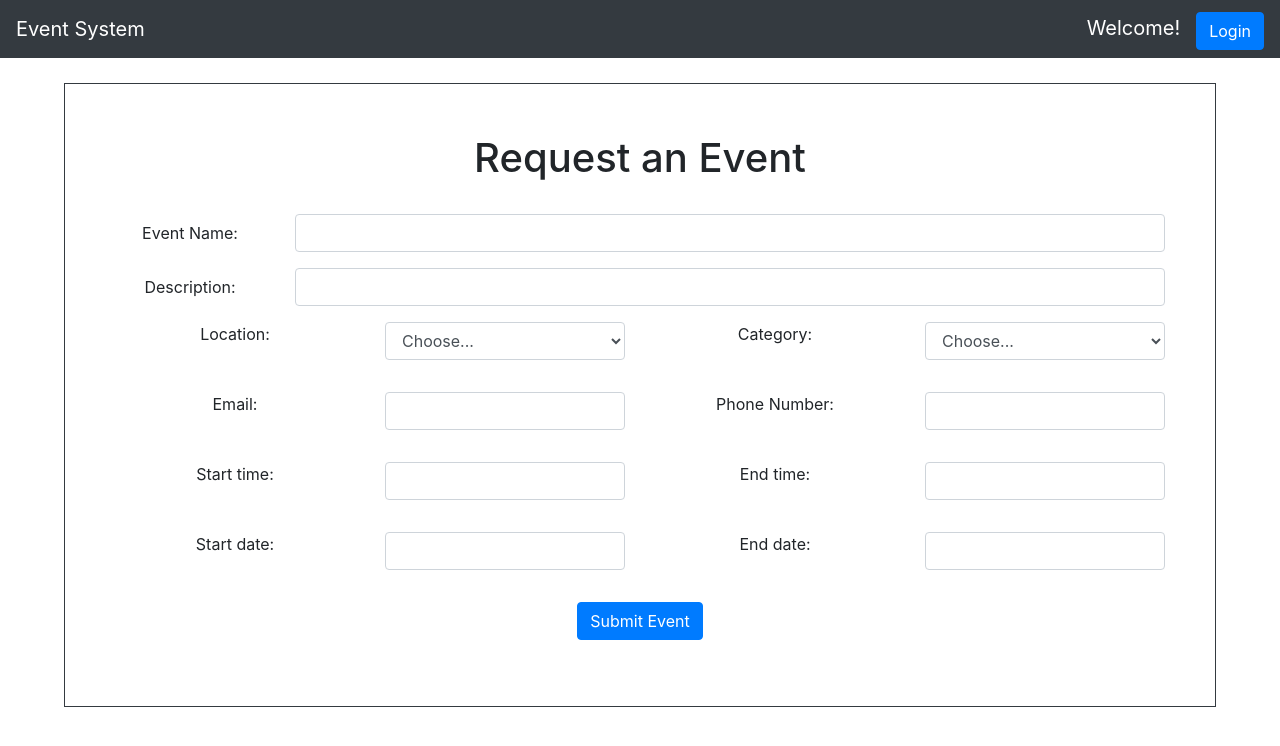
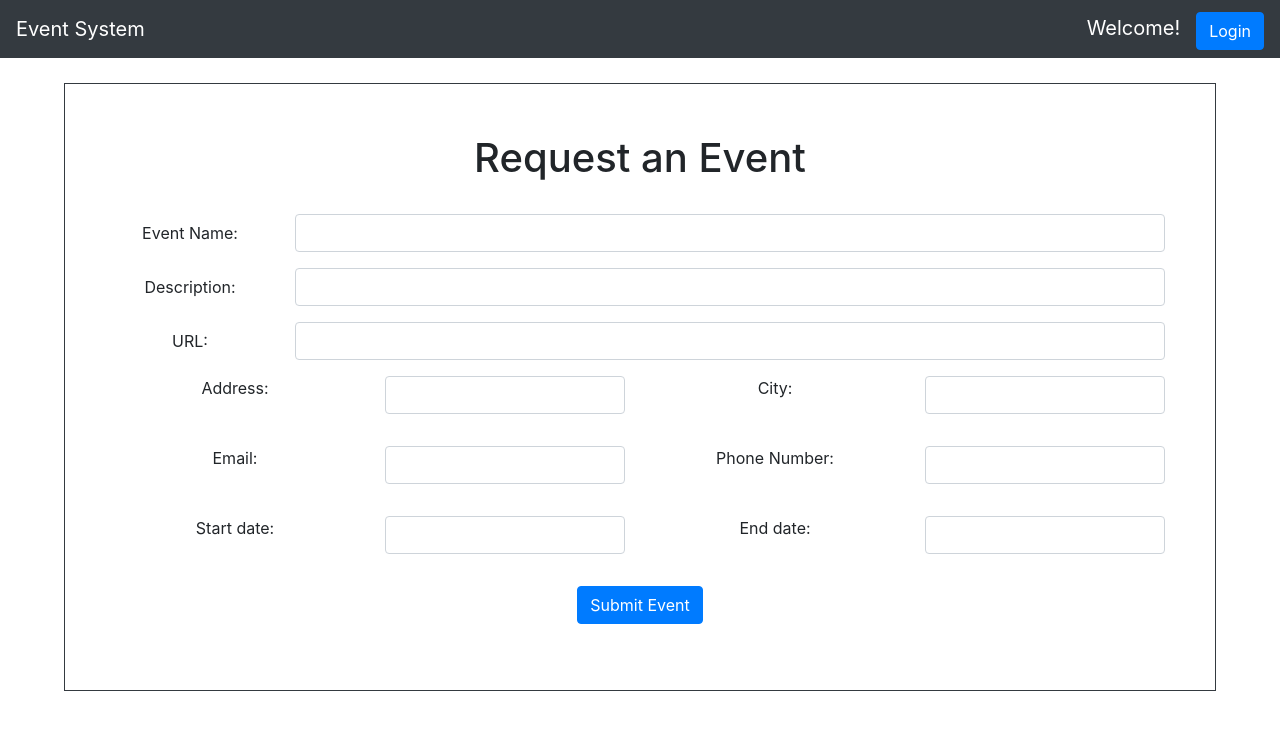
Before and after one commit to COP4710/front-end, a React (Create React App) app: page /createevent in a window 1280 px wide. Shown: the top 746 px of the page. Built offline with nearby package versions, Linux system fonts and the light colour scheme.

Commit message:
Worked on event component and createEvent
Cleaned up event component and create event along with setting up the basis for the button associated with them

```diff
--- a/src/App.js
+++ b/src/App.js
@@ -62,7 +62,9 @@ export class App extends React.Component {
             <EventNavbar loggedState={this.state.loggedIn} username={this.state.username} onAccountChanged={this.accountChange}/>
             <Switch>
               <Route exact path="/">
-                <Home events={this.state.events}/>
+                <Home
+                  events={this.state.events} loggedState={this.state.loggedIn} permissionLevel={this.state.permissionLevel}
+                  username={this.state.username}/>
               </Route>
               <Route path="/createevent">
                 <CreateEvent
--- a/src/components/EventComponent.js
+++ b/src/components/EventComponent.js
@@ -1,5 +1,5 @@
 import React, { Component } from 'react'
-import { Tab } from 'react-bootstrap'
+import { Tab, Button } from 'react-bootstrap'
 import Card from 'react-bootstrap/Card'
 
 export class EventComponent extends React.Component {
@@ -7,15 +7,39 @@ export class EventComponent extends React.Component {
         super(props)
     }
 
+    onClick = event => {
+        if (event.target.name == "JoinButton")
+        {
+            // add user to list of participant
+        }
+
+        if (event.target.name == "DeleteButton")
+        {
+            // remove event from event list
+        }
+    }
+
     render(){
+        var eventButton = null // Default off for users already signed up or no logged in
+        if (this.props.permissionLevel == "User" || this.props.permissionLevel == "Admin")
+            if (true) // need to check to make sure the user isn't already signed up
+                eventButton = <Button name="JoinButton" href="/"
+                            variant="primary" onClick={this.onClick}>Join</Button>
+        if (this.props.currentUser == this.props.eventOwner)
+            eventButton = <Button name="DeleteButton" href="/"
+                variant="primary" onClick={this.onClick}>Delete</Button>
+
         return(
             <Card>
-                <Card.Title>{this.props.eventName} at {this.props.eventLocation}</Card.Title>
+                <Card.Title>{this.props.eventName} at {this.props.address}, {this.props.city}</Card.Title>
                 <Card.Body>
-                    <Card.Text>{this.props.eventDescription}</Card.Text>
-                    <Card.Text>Event Date: {this.props.eventDate} - {this.props.eventEndDate} From {this.props.eventStartTime} to {this.props.eventEndTime}</Card.Text>
-                    <Card.Text>Contact through email at {this.props.eventEmail} or call {this.props.eventPhone}</Card.Text>
+                    <Card.Text>Description: {this.props.eventDescription}</Card.Text>
+                    <Card.Text>Event Dates: {this.props.eventDate} - {this.props.eventEndDate}</Card.Text>
+                    <Card.Text>Contact through email at "{this.props.eventEmail}" or call "{this.props.eventPhone}"</Card.Text>
+                    <Card.Text>Link to Event Page: {this.props.eventURL}</Card.Text>
+                    {eventButton}
                 </Card.Body>
+
             </Card>
         );
     }
--- a/src/pages/CreateEvent.js
+++ b/src/pages/CreateEvent.js
@@ -19,11 +19,6 @@ export class CreateEvent extends React.Component{
 
     handleChange = event => {
         var value = event.target.value
-        if(["locationDropdown", "categoryDropdown"].includes(event.target.name)
-            && event.target.value == "Choose...")
-        {
-            value = null;
-        }
         this.setState({[event.target.name]: value})
     }
 
@@ -33,38 +28,19 @@ export class CreateEvent extends React.Component{
         var dataOut = {
             eventName: this.state.eventNameBox,
             eventDescription: this.state.eventDescriptionBox,
-            location: this.state.locationDropdown,
-            category: this.state.categoryDropdown,
+            eventURL: this.state.eventURLBox,
+            address: this.state.eventAddressBox,
+            city: this.state.eventCityBox,
             email: this.state.eventEmailBox,
             phone: this.state.eventPhoneBox,
-            start_time: this.state.eventStartTimeBox,
-            end_time: this.state.eventEndTimeBox,
             date: this.state.eventDateBox,
             end_date: this.state.eventEndDateBox,
+            eventOwner: this.props.username,
         }
 
         this.props.onEventCreated(dataOut)
 
         this.setState({redirect: true})
-    }
-
-    getCategories() {
-        return (
-            <React.Fragment>
-                <option>STEM</option>
-                <option>Party</option>
-            </React.Fragment>
-        )
-    }
-
-    getLocations() {
-        // Add a pull from the database
-        return (
-            <React.Fragment>
-                <option>Amway</option>
-                <option>CFE Arena</option>
-            </React.Fragment>
-        )
     }
 
     render() {
@@ -88,26 +64,24 @@ export class CreateEvent extends React.Component{
                         <Form.Control name="eventDescriptionBox" onChange={this.handleChange} type="text"></Form.Control>
                     </Col>
                 </Form.Group>
-                <Form.Group as={Row} >
+                <Form.Group as={Row}>
+                    <Form.Label column >URL:</Form.Label>
+                    <Col sm={10}>
+                        <Form.Control name="eventURLBox" onChange={this.handleChange} type="text"></Form.Control>
+                    </Col>
+                </Form.Group>
+                <Form.Group as={Row}>
                     <Form.Group as={Col}>
-                        <Form.Label >Location:</Form.Label>
+                        <Form.Label >Address:</Form.Label>
                     </Form.Group>
                     <Form.Group as={Col}>
-                        <Form.Control name="locationDropdown" as="select" defaultValue="Choose..."
-                            onChange={this.handleChange}>
-                            <option>Choose...</option>
-                            {this.getLocations()}
-                        </Form.Control>
+                        <Form.Control name="eventAddressBox" onChange={this.handleChange} type="text"></Form.Control>
                     </Form.Group>
                     <Form.Group as={Col}>
-                        <Form.Label>Category:</Form.Label>
+                        <Form.Label >City:</Form.Label>
                     </Form.Group>
                     <Form.Group as={Col}>
-                        <Form.Control name="categoryDropdown" as="select" defaultValue="Choose..."
-                            onChange={this.handleChange}>
-                            <option>Choose...</option>
-                            {this.getCategories()}
-                        </Form.Control>
+                        <Form.Control name="eventCityBox" onChange={this.handleChange} type="text"></Form.Control>
                     </Form.Group>
                 </Form.Group>
                 <Form.Group as={Row} >
@@ -122,20 +96,6 @@ export class CreateEvent extends React.Component{
                     </Form.Group>
                     <Form.Group as={Col}>
                         <Form.Control name="eventPhoneBox" onChange={this.handleChange} type="text"></Form.Control>
-                    </Form.Group>
-                </Form.Group>
-                <Form.Group as={Row}>
-                    <Form.Group as={Col}>
-                        <Form.Label >Start time:</Form.Label>
-                    </Form.Group>
-                    <Form.Group as={Col}>
-                        <Form.Control name="eventStartTimeBox" onChange={this.handleChange} type="text"></Form.Control>
-                    </Form.Group>
-                    <Form.Group as={Col}>
-                        <Form.Label>End time:</Form.Label>
-                    </Form.Group>
-                    <Form.Group as={Col}>
-                        <Form.Control name="eventEndTimeBox" onChange={this.handleChange} type="text"></Form.Control>
                     </Form.Group>
                 </Form.Group>
                 <Form.Group as={Row}>
--- a/src/pages/Home.js
+++ b/src/pages/Home.js
@@ -57,18 +57,29 @@ export class Home extends React.Component {
         var eventList = this.props.events
         var eventComponents = (
             <div>
-                {eventList.map(event => <EventComponent key={event.eventName}
-                eventName={event.eventName} eventDescription={event.eventDescription} eventLocation={event.location}
-                eventStartTime={event.start_time} eventEndTime={event.end_time} eventEmail={event.email}
-                eventPhone={event.phone} eventDate={event.date} eventEndDate={event.end_date}/>)}
+                {eventList.map(event => <EventComponent key={event.eventName} eventName={event.eventName} eventURL={event.eventURL}
+                eventDescription={event.eventDescription} address={event.address} city={event.city} eventEmail={event.email}
+                eventPhone={event.phone} eventDate={event.date} eventEndDate={event.end_date}
+                permissionLevel={this.props.permissionLevel} currentUser={this.props.username} eventOwner={event.eventOwner}/>)}
             </div>
         )
 
+        var homeText = 'Home'
+        if(this.props.loggedState == "true") {
+            // Shows if they are a user, admin, or superadmin
+            homeText += ": " + this.props.permissionLevel
+        }
+
+        var createEvent = null
+        // if statement commented out since we don't have permission levels setup yet
+        //if (this.props.permissionLevel == "User" || this.props.permissionLevel == "Admin")
+            createEvent = <Button onClick={this.handleClick}>Create Event</Button>
+
         return (
             <div>
-                <h1>Home</h1>
+                <h1>{homeText}</h1>
                 <br/>
-                <Button onClick={this.handleClick}>Create Event</Button>
+                {createEvent}
                 <p>What would you like to search by?</p>
                 <Container fluid>
                     <Row>
```
